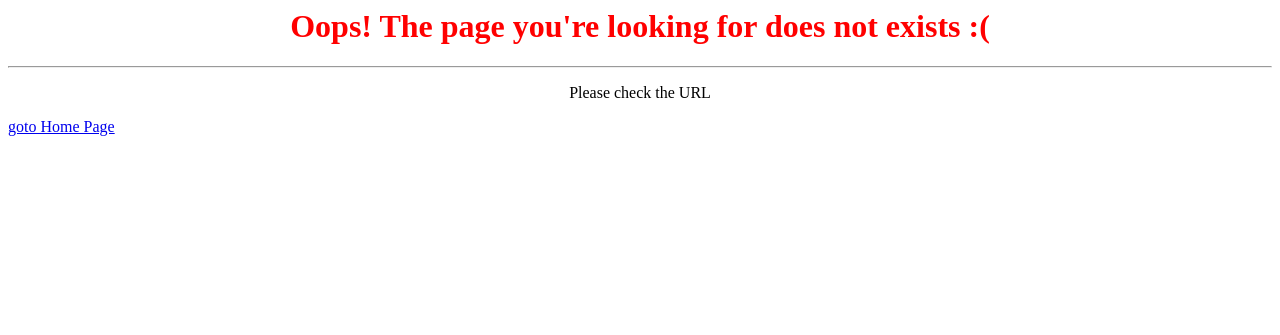
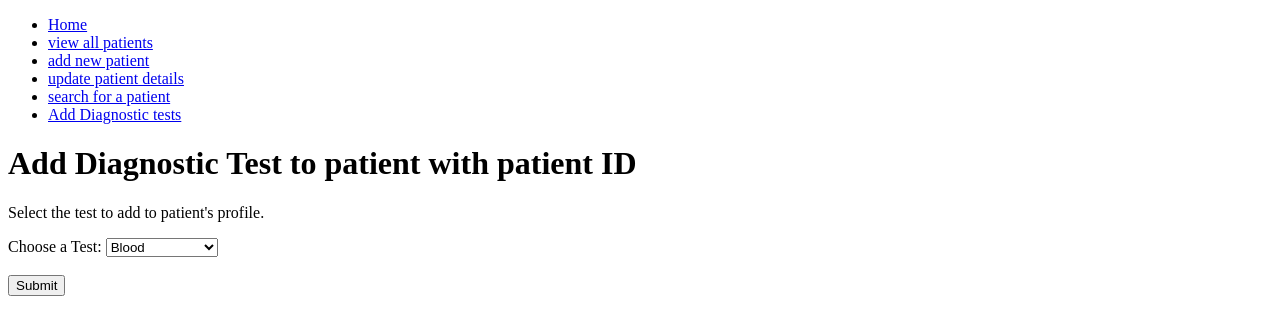
Before and after one commit to sandeepsng/HMS_casestudy, a Flask app: page /searchTest/1 in a window 1280 px wide. Shown: the top 335 px of the page. Run offline with Flask 2, Linux system fonts and the light colour scheme.

Commit message:
Added Diagnostics database and functionalities

```diff
--- a/app.py
+++ b/app.py
@@ -235,9 +235,15 @@
 		return render_template("deletePatientRecord.html",pageTitle="delete patient record")
 	return redirect(url_for('login'))
 
+
+
 		###############################################
-################ searching for patient deatils using patiendID ####################
+################ searching for patient deatils using patientID ####################
 		###############################################
+
+#for displaying details for the found patient
+def individual(patient,key):
+	return render_template("patients.html",function="search",key=key,patient_details=patient,pageTitle="patients mm details")
 
 #for handling cases when no patient with the given Patiend ID is found
 @app.route('/search_for_patient/ERROR')
@@ -248,29 +254,98 @@
 #MAIN SEARCH FUNCTION
 @app.route('/search_for_patient',methods=['GET','POST'])
 def searching(): # takes only one input parameter i.e patientId
-	if 'loggedInUserId' in request.cookies:
-		if request.method=="POST":
-			conn_search = sqlite3.connect("hospital.db")
-			c_search=conn_search.cursor()
-			key=(request.form['patientID'],)
-			c_search.execute("Select * FROM patients WHERE ws_pat_id=? ", key)
+	if request.method=="POST":
+		conn_search = sqlite3.connect("hospital.db")
+		c_search=conn_search.cursor()
+		key=(request.form['patientID'],)
+		c_search.execute("Select * FROM patients WHERE ws_pat_id=? ", key)
 
-			patient=[]
-			for j in c_search.fetchall():
-				patient.append(j)
-			c_search.close()
-			conn_search.close()
-			if len(patient)==0:
-				return redirect(url_for("error_in_search"))
-			else:
-				return render_template("patients.html",patient_details=patient,pageTitle="patients details")
-		return render_template("search_patient.html",pageTitle="Search for a patient")
-	return redirect(url_for('login'))
+		patient=[]
+		for j in c_search.fetchall():
+			patient.append(j)
+		c_search.close()
+		conn_search.close()
+		if len(patient)==0:
+			return redirect(url_for("error_in_search"))
+		else:
+
+			return individual(patient,key)
+
+	return render_template("search_patient.html",pageTitle="Search for a patient")
 
 				     ##############################
 #####################################  Search function ends here  #######################################
 				     ##############################
 
+
+
+
+########################################### DIAGNOSTIC SECTION  ###################################
+										#		STARTS  		#
+#########################################  DIAGNOSTIC SECTION  ############################################
+
+@app.route('/update_test/<patientID>/<test_ID>',methods=['GET','POST'])
+def update_test(patientID,test_ID):
+	conn_pat=sqlite3.connect("diagnostics.db")
+	c_pat=conn_pat.cursor()
+
+	# "track_diagnostics" is the table for tracking which patient has taken which tests
+	c_pat.execute("INSERT INTO track_diagnostics (Patient_ID,test_ID) VALUES (?,?);", (patientID,test_ID))
+	conn_pat.commit()
+	c_pat.close()
+	conn_pat.close()
+
+	return render_template("base.html",function="update")
+
+
+#main diagnostics screen for searching diagnosis test by name
+@app.route('/searchTest/<key>',methods=['GET','POST'])
+def search_test(key):
+	if request.method=="POST":
+		conn_pat=sqlite3.connect("hospital.db")
+		c_pat=conn_pat.cursor()
+		a=[str(s) for s in key.split(",")]
+		b=a[0]
+		actual_int=int(b[3:12])
+		actual_key=(str(actual_int),)
+		c_pat.execute("Select * FROM patients WHERE ws_pat_id=? ", actual_key)
+
+		patient=[]
+		for i in c_pat.fetchall():
+			patient.append(i)
+		c_pat.close()
+		conn_pat.close()
+
+		if len(patient)==0:
+			return redirect(url_for("error_in_search"))
+
+
+
+
+		conn_search = sqlite3.connect("diagnostics.db")
+		c_search=conn_search.cursor()
+		name=(request.form['Tests'],)
+
+		#  "Diagnostics_master" is the table which store testID, names and charges of test to be conducted
+		c_search.execute("Select * FROM Diagnostics_master WHERE Test_Name=? ", name)
+
+		test_details=[]
+		for j in c_search.fetchall():
+			test_details.append(j)
+		c_search.close()
+		conn_search.close()
+		if len(test_details)==0:
+			return redirect(url_for("error_in_search"))
+		else:
+			return render_template("add_test.html", test_details=test_details, patient_detail=patient, pageTitle="test details")
+
+	return render_template("search_test.html",key=key)
+
+
+
+										   #############################
+###########################################  DIAGNOSTIC SECTION ENDS HERE #####################
+										   ##############################
 
 ## if GET request -> returns to the add-new-patient form/html page
 ## if POST request -> user has filled the "add new patient form" -> INSERT the patient details in the "patients" TABLE -> redirect to view all patients details
--- a/templates/include/navbar.html
+++ b/templates/include/navbar.html
@@ -5,5 +5,6 @@
 		<li><a href="{{ url_for('addNewPatient') }}">add new patient</a></li>
 		<li><a href="{{ url_for('update') }}">update patient details</a></li>
 		<li><a href="{{ url_for('searching') }}">search for a patient</a></li>
+		<li><a href="{{ url_for('searching') }}">Add Diagnostic tests</a></li>
 	</ul>
 </nav>
--- /dev/null
+++ b/templates/search_test.html
@@ -0,0 +1,32 @@
+<!DOCTYPE html>
+<html>
+<body>
+{% include "include/navbar.html" %}
+<h1>Add Diagnostic Test to patient with patient ID {{key[2:11]}}</h1>
+
+<p>Select the test to add to patient's profile.</p>
+
+<form method="POST" action="/searchTest/<{{key}}>">
+
+  <label for="Tests">Choose a Test:</label>
+  <select name="Tests" id="test">
+    <option value="Blood">Blood</option>
+    <option value="Stool">Stool</option>
+    <option value="Mucus">Mucus</option>
+    <option value="Blood pressure">Blood pressure</option>
+
+    <option value="CT scan">CT scan</option>
+    <option value="Ultrasound">Ultrasound</option>
+    <option value="Biopsy">Biopsy</option>
+    <option value="Breathing rate">Breathing rate</option>
+
+    <option value="X ray">X ray</option>
+    <option value="Endoscopy">Endoscopy</option>
+
+  </select>
+  <br><br>
+  <input type="submit" value="Submit">
+</form>
+
+</body>
+</html>
```
Also changed, not shown: templates/add_test.html (added, +55 -0 lines), templates/base.html (+11 -0 lines), templates/patients.html (+10 -0 lines), README.md, diagnostics.db (added), hospital.db, templates/search_patient.html (line endings or trailing spaces).
